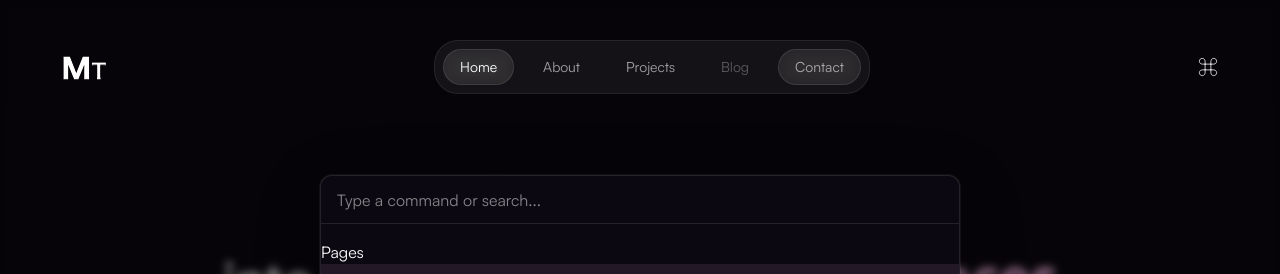
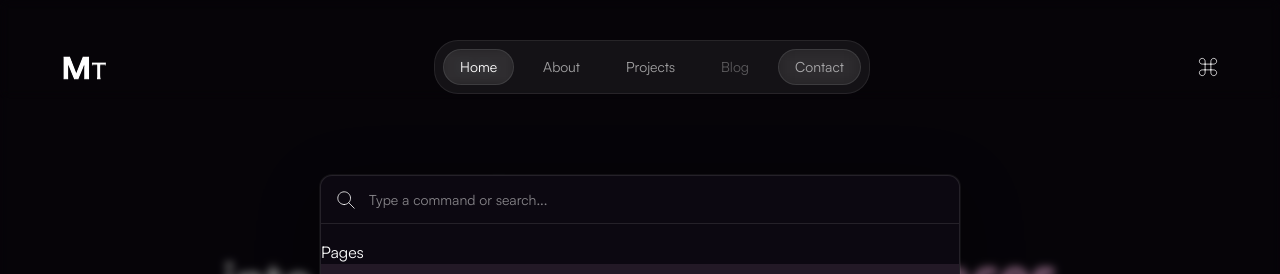
Before and after one commit to devtitus/portfolio-website-2026, a Next.js app: page / in a window 1280 px wide. Both pictures are taken after a click on the button 1207 px from the left and 67 px from the top of the page. Shown: the top 274 px of the page. Built offline with nearby package versions, Linux system fonts and the light colour scheme.

Commit message:
feat(ui): enhance command menu input with search icon
Adds a search icon to the command menu input field for improved
user experience. Also adjusts padding and font size for better
visual appeal.

```diff
--- a/app/components/command-menu/command-menu.tsx
+++ b/app/components/command-menu/command-menu.tsx
@@ -3,6 +3,7 @@
 import React, { useState, useEffect } from "react";
 import { Command } from "cmdk";
 import styles from "@/app/styles/components/commandMenu.module.css";
+import Image from "next/image";
 
 interface CommandMenuProps {
   isOpen: boolean;
@@ -60,12 +61,21 @@ const CommandMenu: React.FC<CommandMenuProps> = ({
     <div className={styles.commandDialogOverlay}>
       <div className={styles.commandDialogContent}>
         <Command className={styles.command}>
+          <div className={styles.commandInputContainer}>
+            <Image
+              src={"/icons/search.svg"}
+              width={18}
+              height={18}
+              alt="Command menu"
+              className={styles.searchIcon}
+            />
             <Command.Input
               value={search}
               onValueChange={setSearch}
               placeholder="Type a command or search..."
               className={styles.commandInput}
             />
+          </div>
           <Command.List className={styles.commandList}>
             <Command.Empty className={styles.commandEmpty}>
               No results found.
--- a/app/styles/components/commandMenu.module.css
+++ b/app/styles/components/commandMenu.module.css
@@ -56,6 +56,21 @@
   max-height: 500px;
 }
 
+.commandInputContainer {
+  display: flex;
+  align-items: center;
+  position: relative;
+}
+
+.searchIcon {
+  width: 18px;
+  height: 18px;
+  position: absolute;
+  left: 16px;
+  top: 50%;
+  transform: translateY(-50%);
+}
+
 /* Input */
 .commandInput {
   display: flex;
@@ -65,8 +80,9 @@
   border: none;
   border-bottom: 1px solid rgba(255, 255, 255, 0.1);
   background: transparent;
-  padding: 12px 16px;
-  font-size: 16px;
+  padding-block: var(--padding-12px);
+  padding-inline: var(--padding-48px);
+  font-size: 14px;
   font-family: var(--font-family-secondary);
   color: var(--default-text-color);
   outline: none;
--- a/app/styles/globals.css
+++ b/app/styles/globals.css
@@ -189,12 +189,24 @@
 
   /* Border Radius */
   --border-radius-4px: 4px;
+  --border-radius-12px: 12px;
   --border-radius-18px: 18px;
   --border-radius-24px: 24px;
   --border-radius-40px: 40px;
+  --border-radius-48px: 48px;
 
   /* Padding */
-  --padding-inline-60px: 60px;
+  --padding-12px: 12px;
+  --padding-16px: 16px;
+  --padding-24px: 24px;
+  --padding-32px: 32px;
+  --padding-48px: 48px;
+  --padding-12px: 12px;
+  --padding-16px: 16px;
+  --padding-24px: 24px;
+  --padding-32px: 32px;
+  --padding-48px: 48px;
+  --padding-60px: 60px;
 
   /* Margin */
   --margin-top-48px: 48px;
--- a/app/styles/home/components/hero.module.css
+++ b/app/styles/home/components/hero.module.css
@@ -1,6 +1,6 @@
 .commonStyleSection {
   height: 100vh;
-  padding-inline: var(--padding-inline-60px);
+  padding-inline: var(--padding-60px);
 }
 
 .heroSection {
```
Also changed, not shown: public/icons/search.svg (added). Lines whose indentation alone changed are shown as unchanged.
